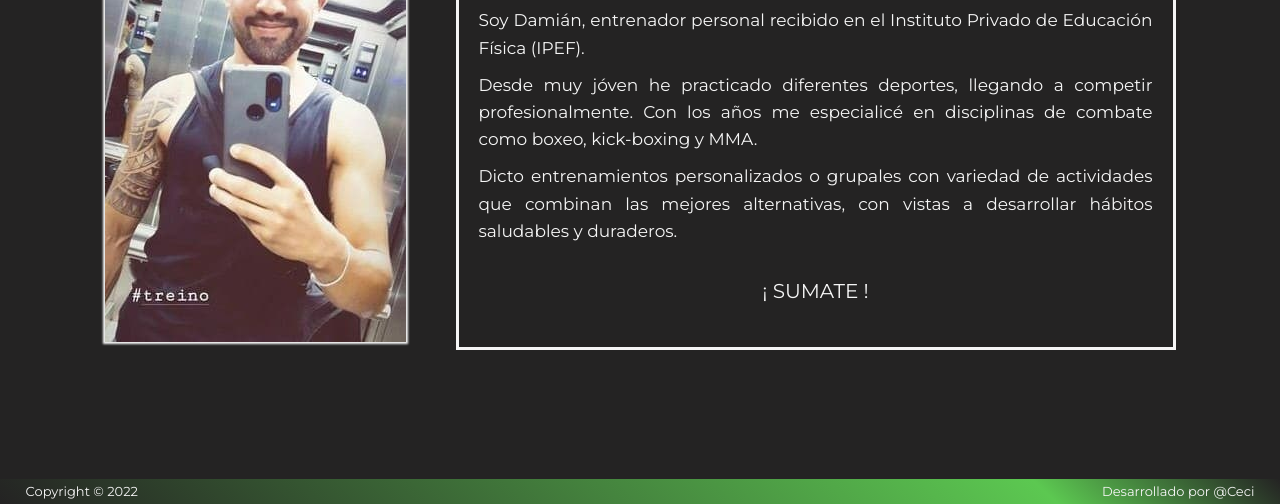
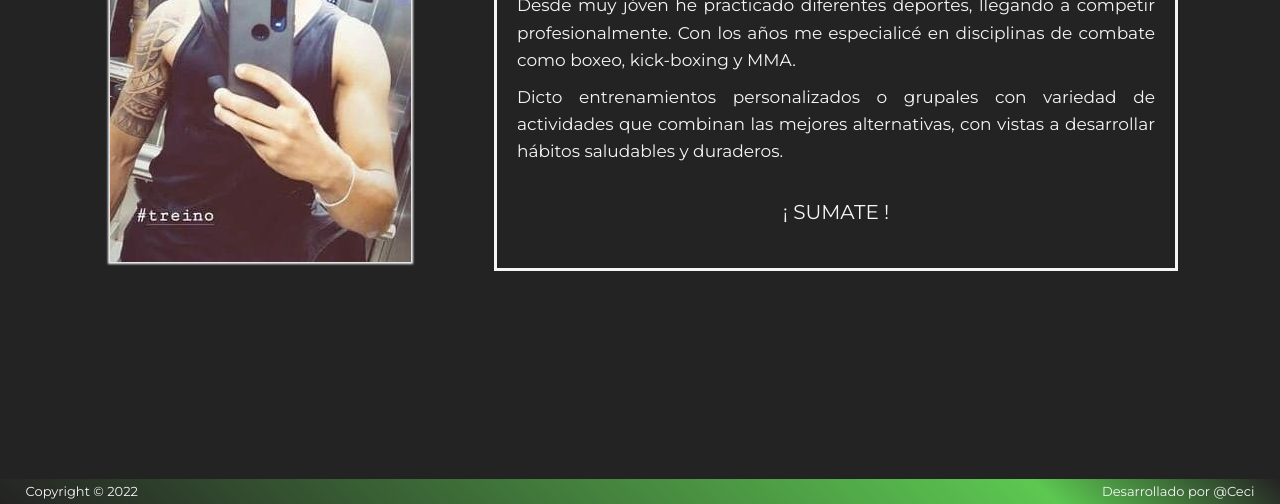
Before and after one commit to CeciFz/proyectoCoder, a plain HTML site: page pages/conoceme.html in a window 1280 px wide. Shown: the part 296-800 px from the top of the page. Drawn offline with nearby package versions, Linux system fonts and the light colour scheme.

Commit message:
add: se agregÃo containers de boostrap a section de page Conoceme

```diff
--- a/css/style.css
+++ b/css/style.css
@@ -214,37 +214,39 @@ footer{
 }
 
 /* PAGE - CONOCEME */
-
-.section--aboutMe{
-    display: flex;
-    align-items: center;
-    gap: 5rem;
-    padding: 0 4rem 1rem 4rem;
-    justify-content: center;
-    /*max-height: 80vh;*/
+.section--aboutMe .container{
+    min-height: 70vh;
 }
 
-.section--aboutMe img{
-    /*max-height: 100%;*/
-    max-width: 301px;
-    max-height: 423px;
+.section--aboutMe .row{
+    margin-top: 4rem;
+    align-items: center;
+    justify-content: center;
+    gap: 5rem;
+}
+
+.section--aboutMe .row .div--aboutMeImg{
+    flex-basis: 30%;
+}
+
+.section--aboutMe .row .div--aboutMeImg img{
     box-shadow: 0px 0px 2px 2px #F5F5F5;
 }
-
-.section--aboutMeTexto {
+.section--aboutMe .row .div--aboutMeTexto {
     padding: 2rem;
     line-height: 1.6;
     border: #F5F5F5 solid;
     flex-basis: 60%;
 }
 
-.section--aboutMeTexto h2{
+
+.section--aboutMe .row .div--aboutMeTexto h2{
     padding: 0 1rem;
     margin-bottom: 2rem;
     text-align: center;
 }
 
-.section--aboutMeTexto span{
+.section--aboutMe .row .div--aboutMeTexto span{
     font-size: 2rem;
     display: flex;
     justify-content: center;
--- a/pages/conoceme.html
+++ b/pages/conoceme.html
@@ -33,8 +33,12 @@
             </nav>
         </header>
         <section class="section--aboutMe">
+            <div class="container">
+                <div class="row">
+                    <div class="col-md-6 div--aboutMeImg">
                         <img src="../img/TREINO.jpg" alt="Foto-entrenador">
-            <div class="section--aboutMeTexto">
+                    </div>
+                    <div class="col-md-6 div--aboutMeTexto">
                         <h2>Acerca de mí</h2>
                         <p>Soy Damián, entrenador personal recibido en el Instituto Privado de Educación Física (IPEF).</p>
                         <p>Desde muy jóven he practicado diferentes deportes, llegando a competir profesionalmente. Con los
@@ -42,6 +46,8 @@
                         <p>Dicto entrenamientos personalizados o grupales con variedad de actividades que combinan las mejores alternativas,
                         con vistas a desarrollar hábitos saludables y duraderos.</p>
                         <span class = "sumate">¡ SUMATE !</span>
+                    </div>
+                </div>
             </div>
         </section>
         <footer>
```
Lines whose indentation alone changed are shown as unchanged.
